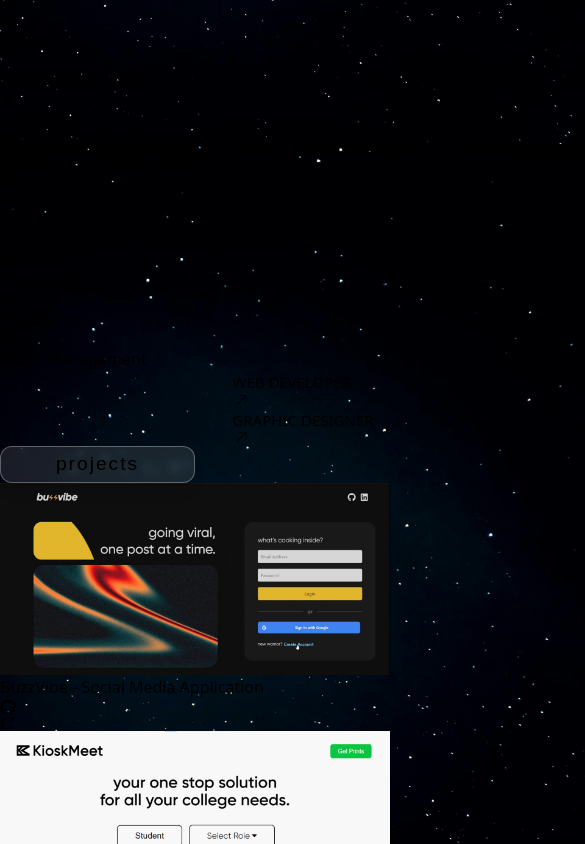
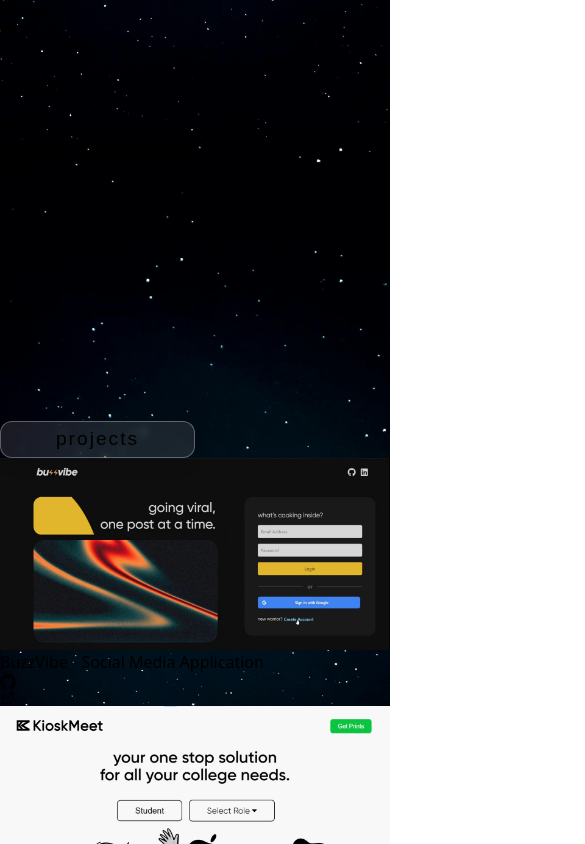
Before and after one commit to aryanploxxx/Portfolio-Website, a React (Vite) app in the folder Client/: page / in a window 390 px wide. Shown: the part 700-1544 px from the top of the page, 585 px wide, since content can reach past the window. Built offline with nearby package versions, Linux system fonts and the light colour scheme.

Commit message:
Bugfix: update UI

```diff
--- a/Client/src/components/BottomNavbar.css
+++ b/Client/src/components/BottomNavbar.css
@@ -56,7 +56,18 @@
   }
 
   .moving-text-container {
+    font-size: 20px !important;
+    padding: 0 !important;
+  }
+
+  .skillsTab {
     font-size: 15px !important;
+    padding-top: 0;
+    padding-bottom: 0;
+  }
+
+  .projects-container {
+    margin-top: 100px;
   }
 }
 
@@ -86,7 +97,7 @@
   }
 
   .about-me-description {
-    font-size: 68px;
+    font-size: 60px;
     line-height: 68px;
     font-weight: 700;
 
--- a/Client/src/components/InfiniteText.jsx
+++ b/Client/src/components/InfiniteText.jsx
@@ -1,9 +1,28 @@
 import './InfiniteText.css'
+import './BottomNavbar'
 import { TfiArrowTopRight } from "react-icons/tfi";
+import { useEffect, useState } from 'react';
 
 const InfiniteText = () => {
+  const [isMobile, setIsMobile] = useState(false);
+
+  useEffect(() => {
+    const checkIfMobile = () => {
+      setIsMobile(window.innerWidth <= 768); // Adjust this value as needed
+    };
+
+    checkIfMobile();
+    window.addEventListener('resize', checkIfMobile);
+
+    return () => window.removeEventListener('resize', checkIfMobile);
+  }, []);
+
+  if (isMobile) {
+    return null;
+  }
+
   return (
-    <div className='moving-text-container w-full -mt-10 py-5 text-white text-6xl font-mono overflow-auto border-y border-white/30 bg-white/10 backdrop-blur-md shadow-lg'>
+    <div className='moving-text-container w-full mt-[90px] mb-[150px] py-5 text-white text-6xl font-mono overflow-auto border-y border-white/30 bg-white/10 backdrop-blur-md shadow-lg'>
         <div className="moving-text w-full flex flex-row items-center justify-start gap-10">
             <h1>WEB DEVELOPER</h1>
             <TfiArrowTopRight className='mt-5'/>
--- a/Client/src/components/ProjectCard.jsx
+++ b/Client/src/components/ProjectCard.jsx
@@ -4,7 +4,7 @@
 
 const ProjectCard = ({url, name, githubLink, externalLink}) => {
     return (
-      <div className="w-[49%] p-1 border border-white/30 rounded-xl bg-white/10 backdrop-blur-md shadow-lg mb-4">
+      <div className="w-[calc(100%-2rem)] mx-4 md:w-[49%] md:mx-0 p-1 border border-white/30 rounded-xl bg-white/10 backdrop-blur-md shadow-lg mb-4">
 
         <div className="relative h-full group">
 
--- a/Client/src/components/Projects.jsx
+++ b/Client/src/components/Projects.jsx
@@ -1,14 +1,15 @@
 import ProjectCard from "./ProjectCard"
+import './BottomNavbar.css'
 
 const Projects = () => {
   return (
-    <div className="mt-[150px] flex flex-col flex-wrap justify-center items-left gap-5 w-[70%] text-white">
+    <div className="projects-container flex flex-col flex-wrap justify-center items-left gap-5 w-full md:w-[70%] text-white">
 
-      <p className="about-me-title mb-5 w-1/5 flex flex-row justify-center items-center border border-white/30 rounded-xl bg-white/10 backdrop-blur-md shadow-lg font-['Gilroy'] font-light text-3xl tracking-[2px] px-4 py-2">
+      <p className="about-me-title mb-5 w-[calc(100%-2rem)] mx-4 md:w-1/5 md:mx-0 flex flex-row justify-center items-center border border-white/30 rounded-xl bg-white/10 backdrop-blur-md shadow-lg font-['Gilroy'] font-light text-3xl tracking-[2px] px-4 py-2">
         projects
       </p>
 
-      <div className="flex flex-row flex-wrap gap-2 justify-between">
+      <div className="flex flex-col md:flex-row md:flex-wrap gap-2 justify-between">
         <ProjectCard url="../src/assets/project_images/buzzvibe.jpg" name="BuzzVibe - Social Media Application" githubLink="https://github.com/aryanploxxx/BuzzVibe-Social-Media-Application" externalLink="https://buzzvibe-social-media-aryan.vercel.app"/>
         <ProjectCard url="../src/assets/project_images/kioskmeet.jpg" name="KioskMeet - One Stop Campus Solution" githubLink="https://github.com/aryanploxxx/KioskMeet-Minor-Project" externalLink=""/>
         <ProjectCard url="../src/assets/project_images/widgetwall.jpg" name="WidgetWall - Productivity Management Chrome Extension" githubLink="https://github.com/aryanploxxx/WidgetWall-Chrome-Extension" externalLink="https://widget-wall-chrome-extension.vercel.app/"/>
--- a/Client/src/components/SkillTab.jsx
+++ b/Client/src/components/SkillTab.jsx
@@ -1,7 +1,8 @@
 /* eslint-disable react/prop-types */
+import './BottomNavbar.css'
 const SkillTab = ({ name, icon: Icon }) => {
   return (
-    <div className="inline-flex items-center px-2 py-1 m-1 rounded-md text-2xl text-white bg-white/10 backdrop-blur-md border border-white/30 shadow-lg transition-all duration-300 ease-in-out hover:bg-white/20 hover:scale-105">
+    <div className="skillsTab inline-flex items-center px-2 py-1 m-1 rounded-md text-2xl text-white bg-white/10 backdrop-blur-md border border-white/30 shadow-lg transition-all duration-300 ease-in-out hover:bg-white/20 hover:scale-105">
       <Icon className="mr-1" />
       {name}
     </div>
--- a/Client/src/components/Skills.jsx
+++ b/Client/src/components/Skills.jsx
@@ -28,7 +28,7 @@
     ]
 
     return (
-        <div className="mt-[70px] mb-[170px] flex flex-col flex-wrap justify-center items-left gap-5 text-white">
+        <div className="mt-[70px] flex flex-col flex-wrap justify-center items-left gap-5 text-white">
             <div className="flex flex-wrap justify-center">
                 {
                     skillsArray.map((skill, index) => (
--- a/Client/src/pages/Home.jsx
+++ b/Client/src/pages/Home.jsx
@@ -5,19 +5,29 @@
 import InfiniteText from "../components/InfiniteText"
 import LandingPage from "../components/LandingPage"
 import Projects from "../components/Projects"
+import { Element } from 'react-scroll'
 
 const Home = () => {
   return (
-    <div className="h-full w-full flex flex-col justify-center items-center">
+    <div className="h-full w-full flex flex-col items-center">
 
-      <LandingPage />
-      <AboutMe />
+      <Element name="home" className="flex flex-col items-center w-full">
+        <LandingPage />
+      </Element>
+
+      <Element name="about" className="w-full flex justify-center">
+        <AboutMe />
+      </Element>
+
       <InfiniteText />
-      <Projects />
-      <ContactMe />
 
+      <Element name="projects" className="w-full flex justify-center">
+        <Projects />
+      </Element>
 
-
+      <Element name="contact" className="w-full flex justify-center">
+        <ContactMe />
+      </Element>
 
       {/* Bottom Navbar */}
       <div className="fixed bottom-0 left-0 right-0 mb-4 z-50 flex justify-center cursor-pointer">
```
